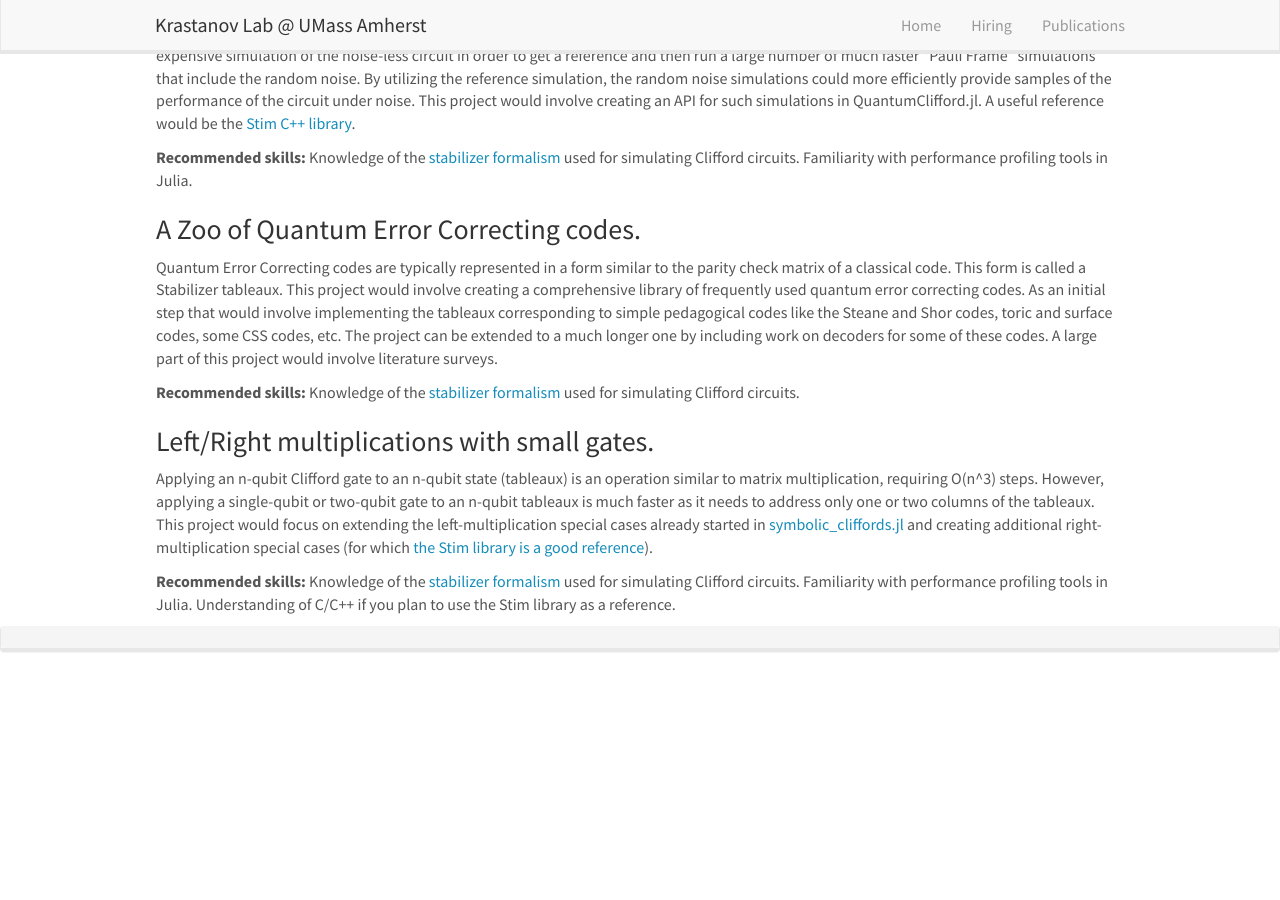
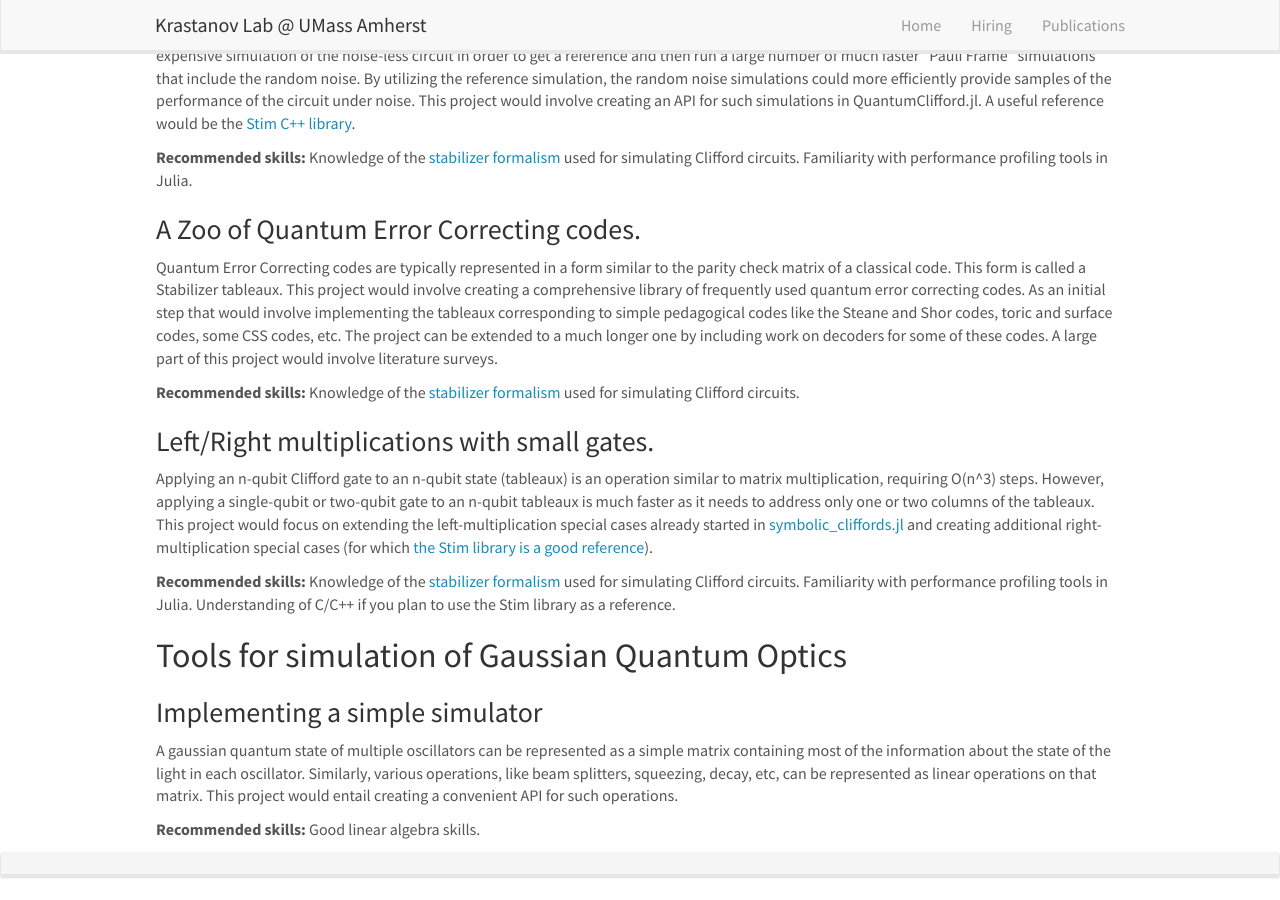
Before and after one commit to Krastanov/labwebsite, a Jekyll site: the page built from _pages/independentstudy.md, in a window 1280 px wide and 900 px high, scrolled down 1130 px. Built offline with Jekyll 4.4.1, drawn with Linux system fonts in a browser that asks for light colours; nearby versions of some CDN libraries; Markdown is read by kramdown in place of the engine named in the settings; before the commit the page ends 1804 px from its top, so only the background shows below that; some of the changed text lies outside the part shown.

Commit message:
gaussian quantum added to IS projects

```diff
--- a/_data/isprojects.yml
+++ b/_data/isprojects.yml
@@ -38,3 +38,9 @@
   - title: Left/Right multiplications with small gates.
     description: Applying an n-qubit Clifford gate to an n-qubit state (tableaux) is an operation similar to matrix multiplication, requiring O(n^3) steps. However, applying a single-qubit or two-qubit gate to an n-qubit tableaux is much faster as it needs to address only one or two columns of the tableaux. This project would focus on extending the left-multiplication special cases already started in [symbolic_cliffords.jl](https://github.com/Krastanov/QuantumClifford.jl/blob/master/src/symbolic_cliffords.jl) and creating additional right-multiplication special cases (for which [the Stim library is a good reference](https://github.com/Krastanov/QuantumClifford.jl/commit/d3e84c16b7b08ef6f1bc24e2bcf98641c2fff1ab#r67183201)).
     recskills: Knowledge of the [stabilizer formalism](https://krastanov.github.io/QuantumClifford.jl/dev/references/) used for simulating Clifford circuits. Familiarity with performance profiling tools in Julia. Understanding of C/C++ if you plan to use the Stim library as a reference.
+- group_title: Tools for simulation of Gaussian Quantum Optics
+  group_description: Similarly to Clifford circuits, Gaussian quantum optics does not provide computational advantage and is easy to simulate on a classical computer, but it is an important building block of quantum hardware. [Gaussian Quantum Information in Rev. Mod. Phys.](https://journals.aps.org/rmp/abstract/10.1103/RevModPhys.84.621) is a good overview.
+  projects:
+  - title: Implementing a simple simulator
+    description: A gaussian quantum state of multiple oscillators can be represented as a simple matrix containing most of the information about the state of the light in each oscillator. Similarly, various operations, like beam splitters, squeezing, decay, etc, can be represented as linear operations on that matrix. This project would entail creating a convenient API for such operations.
+    recskills: Good linear algebra skills.
```
Also changed, not shown: _pages/independentstudy.md (+1 -1 lines).
